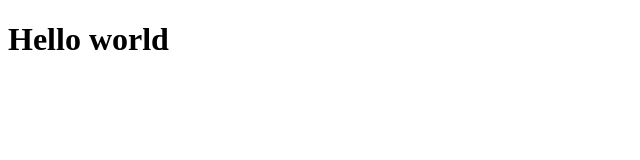
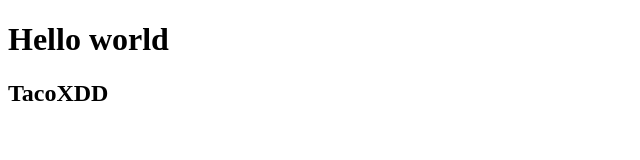
Before and after one commit to TacoXDD/TacoXDD.github.io, a plain HTML site: page index.html in a window 1280 px wide. Shown: the whole page, without its empty margins (0-640 px from the left). Drawn offline with Linux system fonts and the light colour scheme.

Commit message:
update content

```diff
--- a/index.html
+++ b/index.html
@@ -4,5 +4,6 @@
 </head>
 <body>
 	<h1>Hello world</h1>
+	<h2>TacoXDD</h2>
 </body>
 </html>
```
